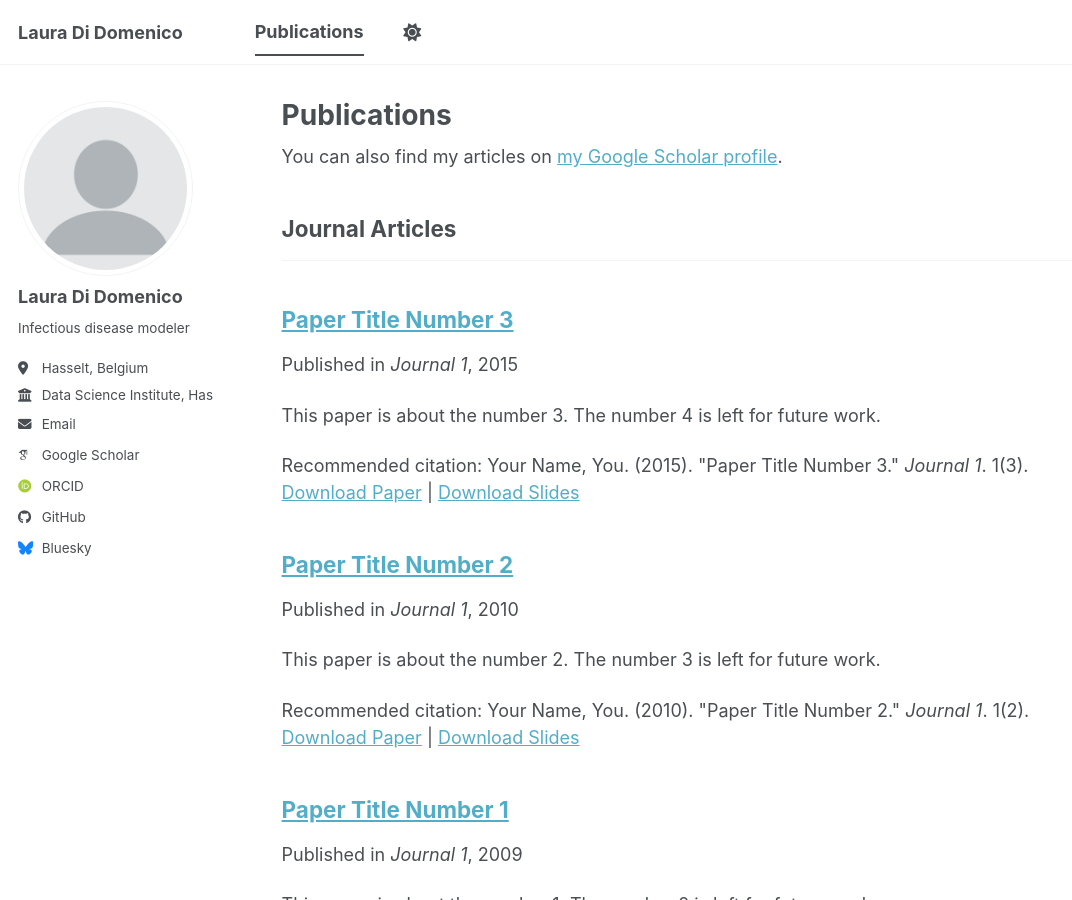
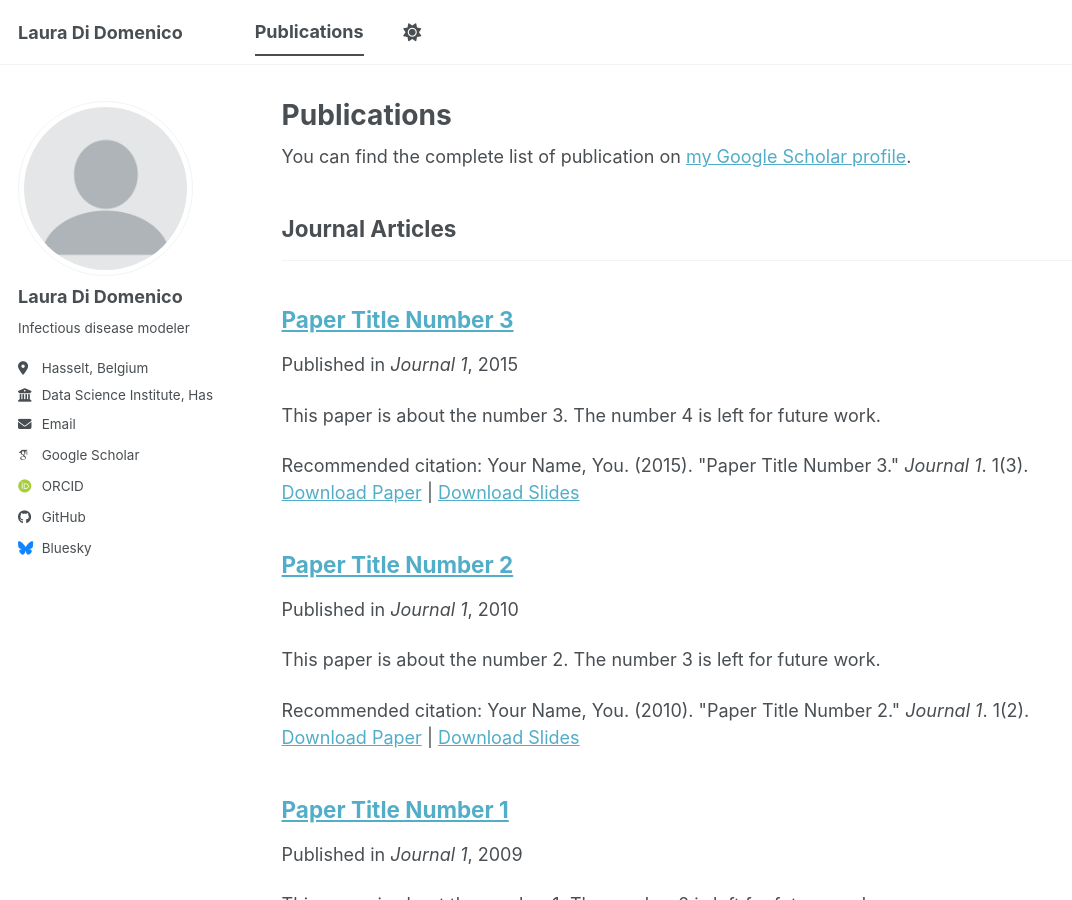
Before and after one commit to laura-didomenico/laura-didomenico.github.io, a Jekyll site: the page built from _pages/publications.html, in a window 1280 px wide and 900 px high. Shown: the whole window, without its empty margins (0-1072 px from the left). Built offline with Jekyll 4.4.1, drawn with Linux system fonts in a browser that asks for light colours; some web fonts are replaced; a script bundle is joined from its source files by our own code; library files that are not in the unit come from our copies.

Commit message:
Update Google Scholar text

```diff
--- a/_pages/publications.html
+++ b/_pages/publications.html
@@ -6,7 +6,7 @@
 ---
 
 {% if site.author.googlescholar %}
-  <div class="wordwrap">You can also find my articles on <a href="{{site.author.googlescholar}}">my Google Scholar profile</a>.</div>
+  <div class="wordwrap">You can find the complete list of publication on <a href="{{site.author.googlescholar}}">my Google Scholar profile</a>.</div>
 {% endif %}
 
 {% include base_path %}
```
